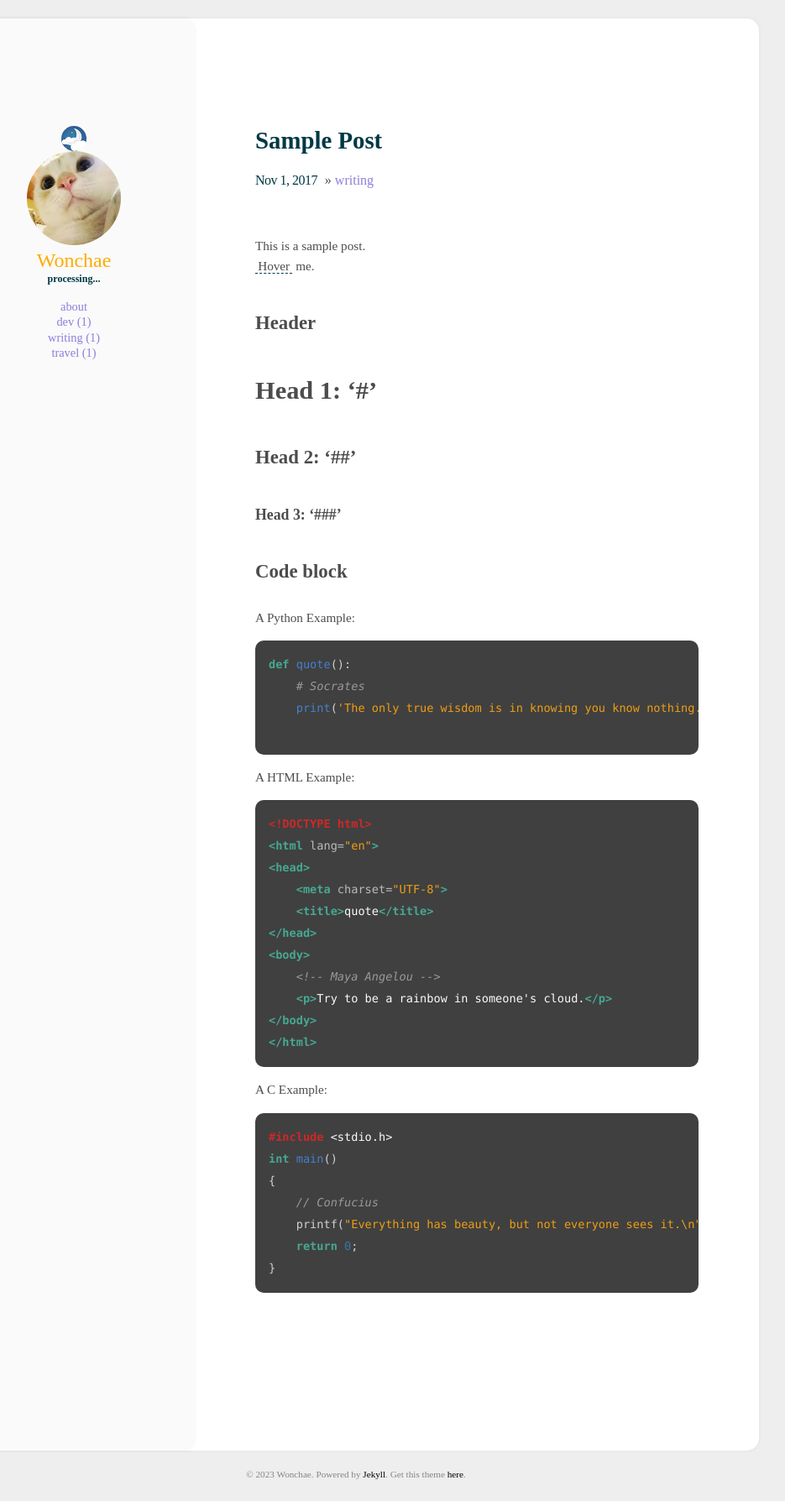
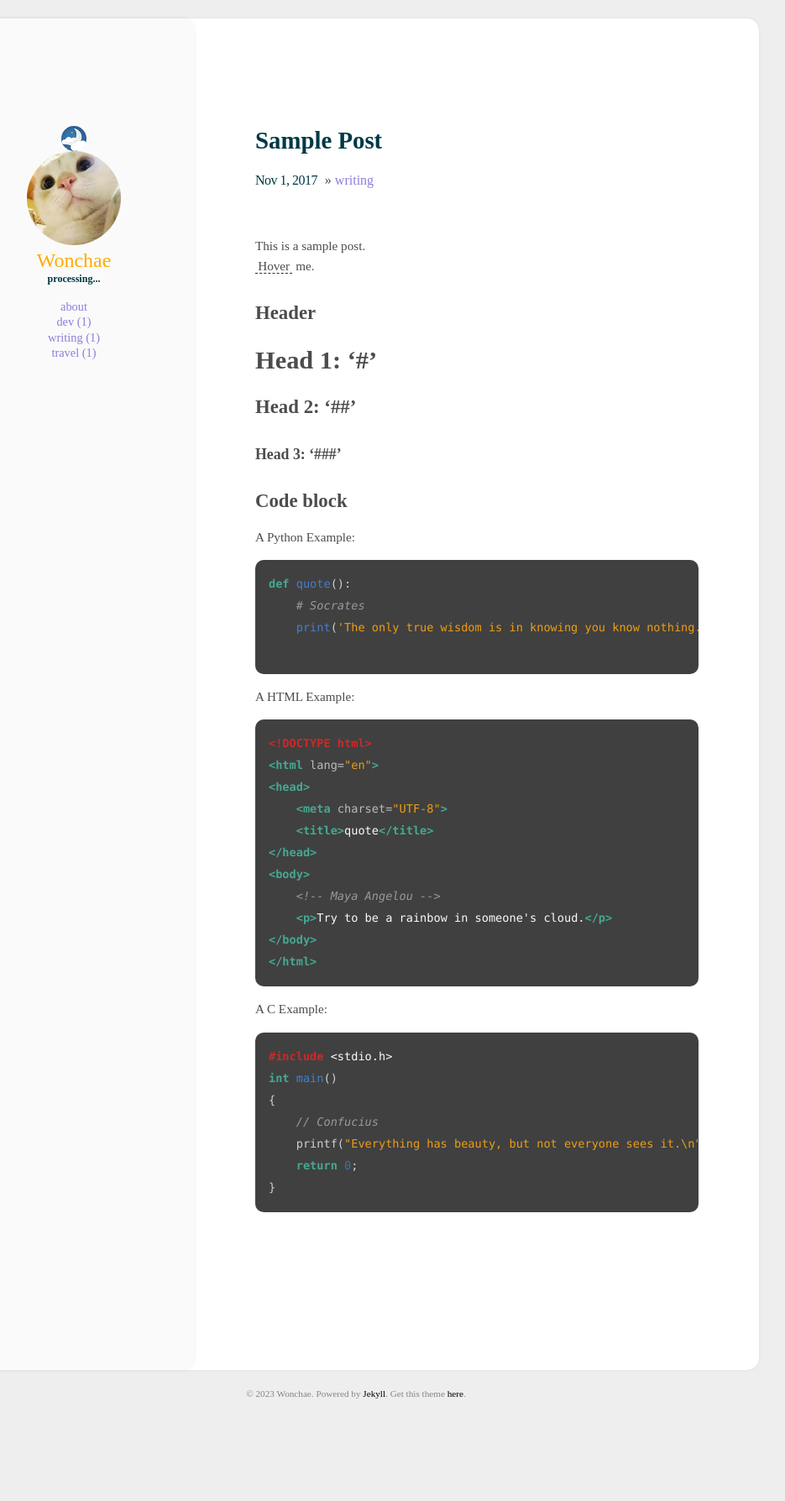
Before and after one commit to ywonchae1/ywonchae1.github.io, a Jekyll site: the page built from _posts/2017-11-01-s2.md, in a window 1280 px wide. Shown: the whole page at 84% size, without its empty margins (216-1151 px from the left). Built offline with Jekyll 4.4.1, drawn with Linux system fonts in a browser that asks for light colours; some web fonts are replaced; after the commit the page ends 1692 px from its top, so only the background shows below that.

Commit message:
backto..

```diff
--- a/assets/css/main.scss
+++ b/assets/css/main.scss
@@ -568,7 +568,7 @@ img {
     h1,
     h2 {
         margin-top: 2rem;
-	line-height: 3rem;
+	//line-height: 2.5rem;
     }
 
     h3 {
```
